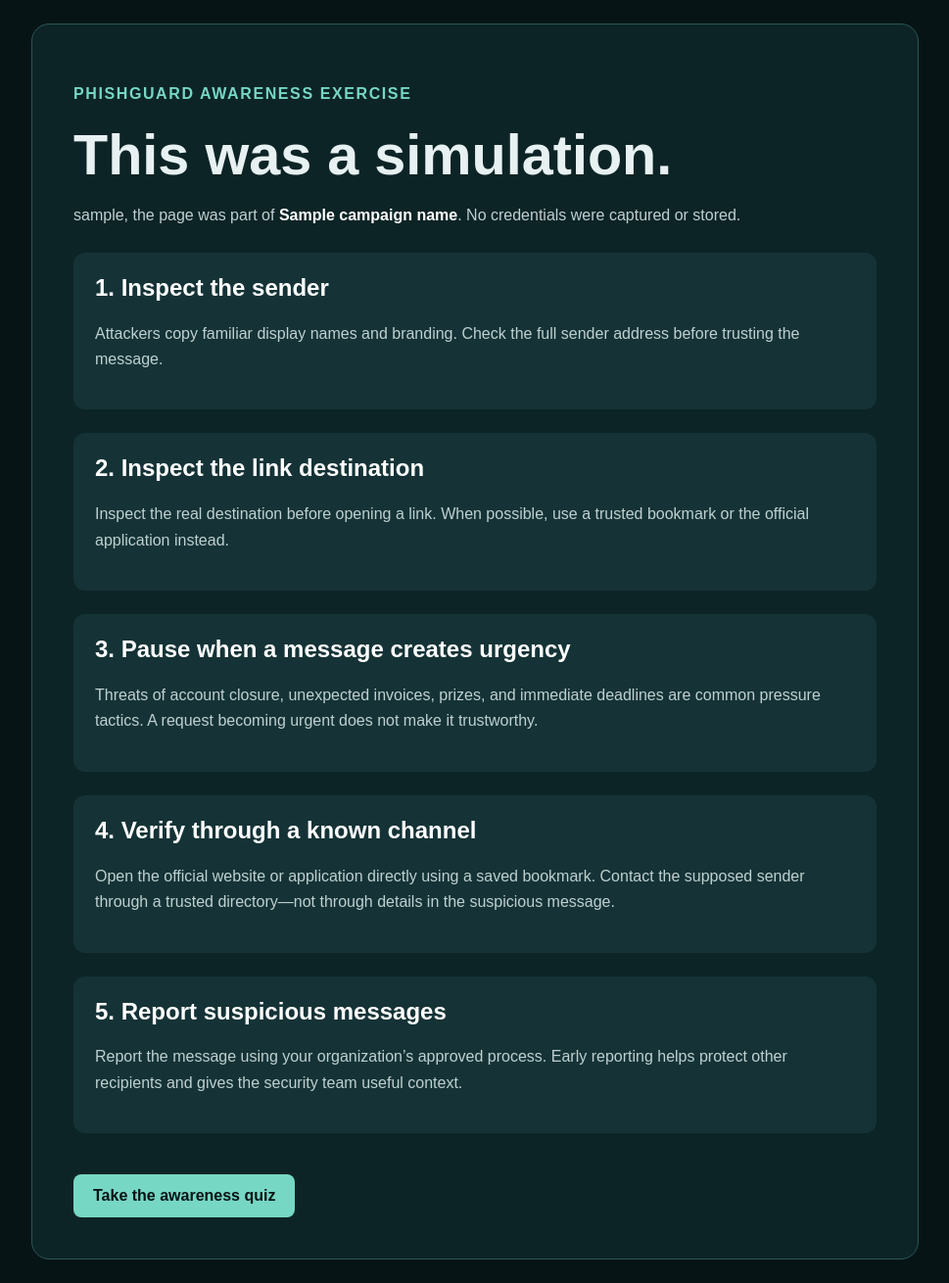
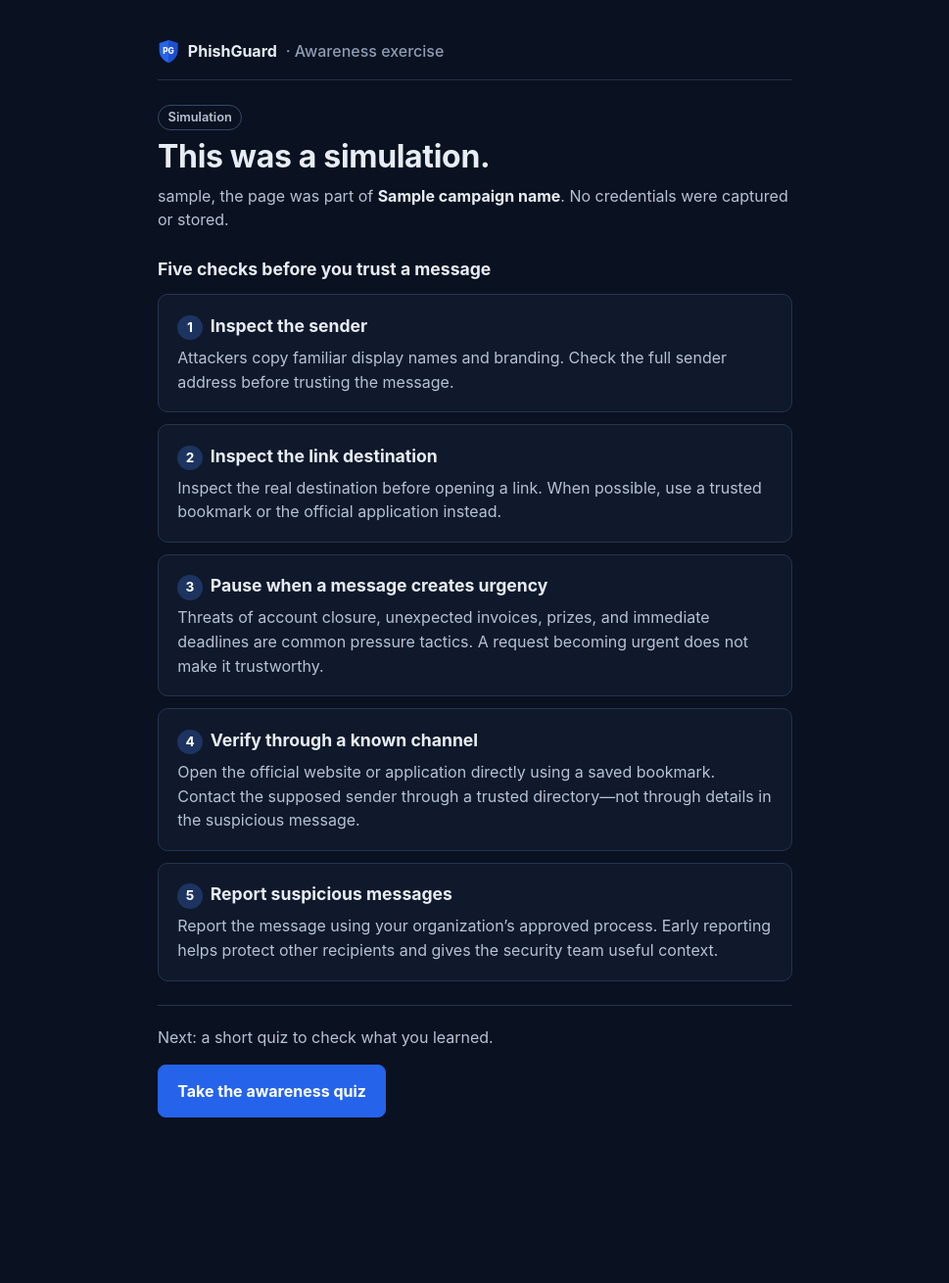
Before and after one commit to willaceyee/PhishGuard, a Flask app: template backend/app/templates/simulation_training.html in a window 1280 px wide. Shown: the whole page at 98% size, without its empty margins (155-1124 px from the left). After the commit the page ends 1141 px from the top, so only its background shows below. Run offline with Flask 3, Linux system fonts and the light colour scheme; the template is opened without the code that fills it: most values are stand-ins (such as "Sample title", 1, 10 or a date in 2020).

Commit message:
Restyle participant simulation, training, and quiz pages
Move the Flask-rendered participant screens onto a shared single-column
base template that matches the administrator design. Form targets, field
names, simulation labels, and quiz scoring are unchanged.

```diff
--- /dev/null
+++ b/backend/app/templates/participant_base.html
@@ -0,0 +1,63 @@
+<!doctype html>
+<html lang="en">
+  <head>
+    <meta charset="utf-8">
+    <meta name="viewport" content="width=device-width, initial-scale=1">
+    <title>{% block title %}PhishGuard{% endblock %}</title>
+    <style>
+      :root {
+        color-scheme: dark;
+        --bg: #0a1120; --surface: #0f192b; --surface-2: #132036; --border: #243450; --border-strong: #34496c;
+        --text: #e8edf5; --text-2: #b6c2d4; --muted: #8d9cb3; --accent: #2563eb; --accent-hover: #1d4fd0;
+        --focus: #93bbff; --ok: #74d6a7; --ok-bg: #112a22; --danger: #ff9f97; --danger-bg: #2e1619;
+        font-family: Inter, "Segoe UI", ui-sans-serif, system-ui, -apple-system, sans-serif;
+        font-size: 16px; line-height: 1.55; color: var(--text); background: var(--bg);
+      }
+      * { box-sizing: border-box; }
+      body { margin: 0; min-height: 100vh; background: var(--bg); }
+      .page { width: min(680px, 100%); margin: 0 auto; padding: 1.5rem 1rem 3rem; }
+      .brand { display: flex; align-items: center; gap: .55rem; padding-bottom: 1rem; margin-bottom: 1.5rem; border-bottom: 1px solid var(--border); font-weight: 700; }
+      .brand span { color: var(--muted); font-weight: 500; }
+      .label { display: inline-block; margin: 0 0 .5rem; padding: .15rem .6rem; border: 1px solid var(--border-strong); border-radius: 99px; color: var(--text-2); font-size: .8rem; font-weight: 600; }
+      h1 { margin: 0 0 .5rem; font-size: 1.75rem; line-height: 1.2; letter-spacing: -.01em; }
+      h2 { margin: 0 0 .35rem; font-size: 1.1rem; }
+      p, li { color: var(--text-2); }
+      p { margin: 0 0 1rem; }
+      strong { color: var(--text); }
+      .card { margin: 0 0 .75rem; padding: 1.1rem 1.2rem; border: 1px solid var(--border); border-radius: 10px; background: var(--surface); }
+      .card p { margin: 0; }
+      .step { display: inline-grid; place-items: center; width: 1.6rem; height: 1.6rem; margin-right: .5rem; border-radius: 50%; color: #fff; background: #1d3461; font-size: .85rem; font-weight: 700; }
+      .next { margin-top: 1.5rem; padding-top: 1.25rem; border-top: 1px solid var(--border); }
+      .button { display: inline-flex; justify-content: center; width: 100%; padding: .85rem 1.2rem; border: 1px solid var(--accent); border-radius: 8px; color: #fff; background: var(--accent); font: inherit; font-weight: 700; text-decoration: none; cursor: pointer; }
+      .button:hover { background: var(--accent-hover); }
+      :focus-visible { outline: 2px solid var(--focus); outline-offset: 2px; }
+      fieldset { margin: 0 0 .75rem; padding: 1.1rem 1.2rem; border: 1px solid var(--border); border-radius: 10px; background: var(--surface); }
+      legend { float: left; width: 100%; margin-bottom: .75rem; padding: 0; color: var(--text); font-weight: 650; }
+      legend + * { clear: both; }
+      .qnum { display: block; margin-bottom: .2rem; color: var(--muted); font-size: .8rem; font-weight: 600; }
+      .choice { display: flex; align-items: flex-start; gap: .65rem; margin: .45rem 0 0; padding: .7rem .8rem; border: 1px solid var(--border); border-radius: 8px; background: var(--surface-2); color: var(--text); cursor: pointer; }
+      .choice:hover { border-color: var(--border-strong); }
+      .choice:has(input:checked) { border-color: #3b82f6; background: #16294a; }
+      .choice input { margin-top: .25rem; accent-color: #3b82f6; }
+      .alert { padding: .75rem .9rem; border: 1px solid #5c2a2f; border-radius: 8px; color: var(--danger); background: var(--danger-bg); }
+      .notice { color: var(--muted); font-size: .85rem; }
+      .score { display: flex; align-items: baseline; gap: .75rem; margin: .25rem 0 1rem; }
+      .score strong { font-size: 2.5rem; line-height: 1; font-variant-numeric: tabular-nums; }
+      .score span { color: var(--text-2); }
+      ul.lessons { margin: 0; padding-left: 1.2rem; }
+      ul.lessons li { margin: .5rem 0; }
+      @media (min-width: 720px) { .page { padding-top: 2.5rem; } h1 { font-size: 2rem; } .button { width: auto; } }
+    </style>
+  </head>
+  <body>
+    <main class="page">
+      {% block header %}
+      <div class="brand">
+        <svg width="22" height="25" viewBox="0 0 40 45" aria-hidden="true"><path d="M20 1.5 37 7.2v13.3c0 10.6-7 18.7-17 23-10-4.3-17-12.4-17-23V7.2z" fill="#2563eb"/><path d="M20 1.5 37 7.2v13.3c0 10.6-7 18.7-17 23z" fill="#1d4fd0"/><text x="20" y="27.5" text-anchor="middle" fill="#fff" font-family="Inter, Segoe UI, sans-serif" font-size="15" font-weight="800">PG</text></svg>
+        PhishGuard <span>· Awareness exercise</span>
+      </div>
+      {% endblock %}
+      {% block content %}{% endblock %}
+    </main>
+  </body>
+</html>
--- a/backend/app/templates/simulation_training.html
+++ b/backend/app/templates/simulation_training.html
@@ -1,48 +1,32 @@
-<!doctype html>
-<html lang="en">
-  <head>
-    <meta charset="utf-8">
-    <meta name="viewport" content="width=device-width, initial-scale=1">
-    <title>Phishing awareness</title>
-    <style>
-      :root { font-family: Arial, sans-serif; color: #e8f1f2; background: #071416; }
-      body { margin: 0; min-height: 100vh; display: grid; place-items: center; padding: 24px; }
-      main { width: min(820px, 100%); padding: 42px; border: 1px solid #2c5557; border-radius: 18px; background: #0d2426; }
-      .tag { color: #76d7c4; font-weight: 700; text-transform: uppercase; letter-spacing: .1em; }
-      h1 { font-size: clamp(2rem, 6vw, 3.6rem); margin: 12px 0; }
-      p, li { color: #bfd0d1; line-height: 1.65; }
-      strong { color: white; }
-      .lesson { margin: 24px 0; padding: 22px; border-radius: 12px; background: #153336; }
-      .lesson h2 { margin-top: 0; color: white; }
-      .button { display: inline-block; margin-top: 18px; padding: 13px 20px; border-radius: 8px; color: #071416; background: #76d7c4; font-weight: 700; text-decoration: none; }
-    </style>
-  </head>
-  <body>
-    <main>
-      <p class="tag">PhishGuard awareness exercise</p>
+{% extends "participant_base.html" %}
+{% block title %}Phishing awareness{% endblock %}
+{% block content %}
+      <p class="label">Simulation</p>
       <h1>This was a simulation.</h1>
       <p>{{ user_name }}, the page was part of <strong>{{ campaign_name }}</strong>. No credentials were captured or stored.</p>
-      <section class="lesson">
-        <h2>1. Inspect the sender</h2>
+      <h2 style="margin: 1.5rem 0 .75rem">Five checks before you trust a message</h2>
+      <section class="card">
+        <h2><span class="step">1</span>Inspect the sender</h2>
         <p>Attackers copy familiar display names and branding. Check the full sender address before trusting the message.</p>
       </section>
-      <section class="lesson">
-        <h2>2. Inspect the link destination</h2>
+      <section class="card">
+        <h2><span class="step">2</span>Inspect the link destination</h2>
         <p>Inspect the real destination before opening a link. When possible, use a trusted bookmark or the official application instead.</p>
       </section>
-      <section class="lesson">
-        <h2>3. Pause when a message creates urgency</h2>
+      <section class="card">
+        <h2><span class="step">3</span>Pause when a message creates urgency</h2>
         <p>Threats of account closure, unexpected invoices, prizes, and immediate deadlines are common pressure tactics. A request becoming urgent does not make it trustworthy.</p>
       </section>
-      <section class="lesson">
-        <h2>4. Verify through a known channel</h2>
+      <section class="card">
+        <h2><span class="step">4</span>Verify through a known channel</h2>
         <p>Open the official website or application directly using a saved bookmark. Contact the supposed sender through a trusted directory—not through details in the suspicious message.</p>
       </section>
-      <section class="lesson">
-        <h2>5. Report suspicious messages</h2>
+      <section class="card">
+        <h2><span class="step">5</span>Report suspicious messages</h2>
         <p>Report the message using your organization’s approved process. Early reporting helps protect other recipients and gives the security team useful context.</p>
       </section>
-      <a class="button" href="{{ url_for('training.quiz_result_page' if completed else 'training.quiz_page', token=token) }}">{{ 'Review quiz result' if completed else 'Take the awareness quiz' }}</a>
-    </main>
-  </body>
-</html>
+      <div class="next">
+        <p>{{ 'You have already completed the quiz.' if completed else 'Next: a short quiz to check what you learned.' }}</p>
+        <a class="button" href="{{ url_for('training.quiz_result_page' if completed else 'training.quiz_page', token=token) }}">{{ 'Review quiz result' if completed else 'Take the awareness quiz' }}</a>
+      </div>
+{% endblock %}
```
Also changed, not shown: backend/app/templates/simulation_expired.html (+6 -5 lines), backend/app/templates/simulation_landing.html (+12 -29 lines), backend/app/templates/training_quiz.html (+13 -33 lines), backend/app/templates/training_quiz_result.html (+14 -28 lines).
